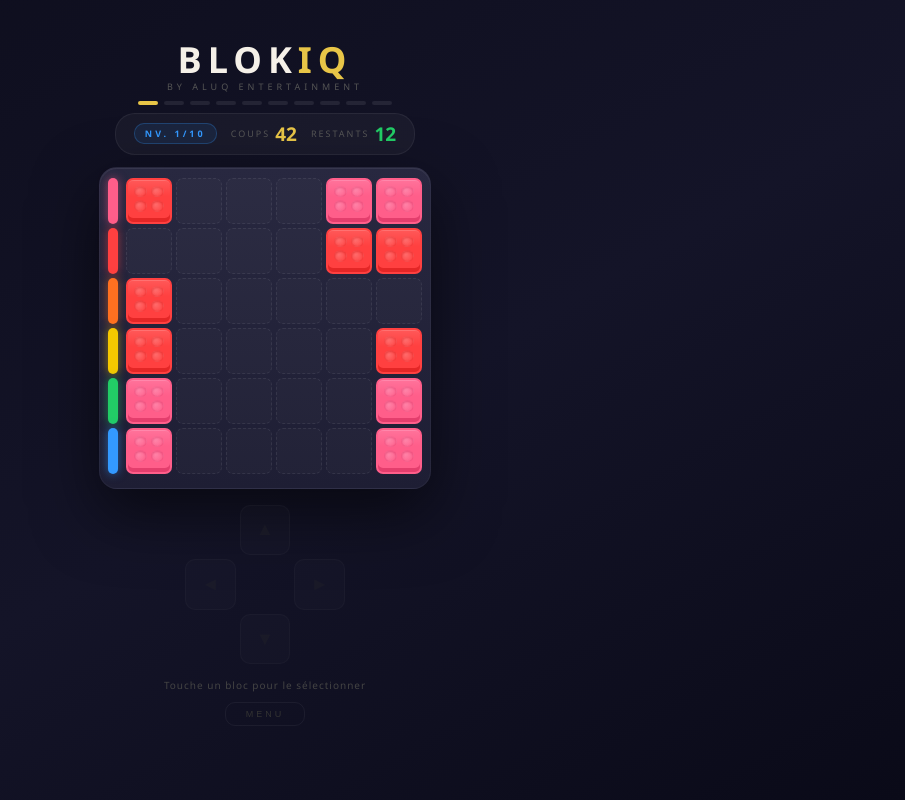
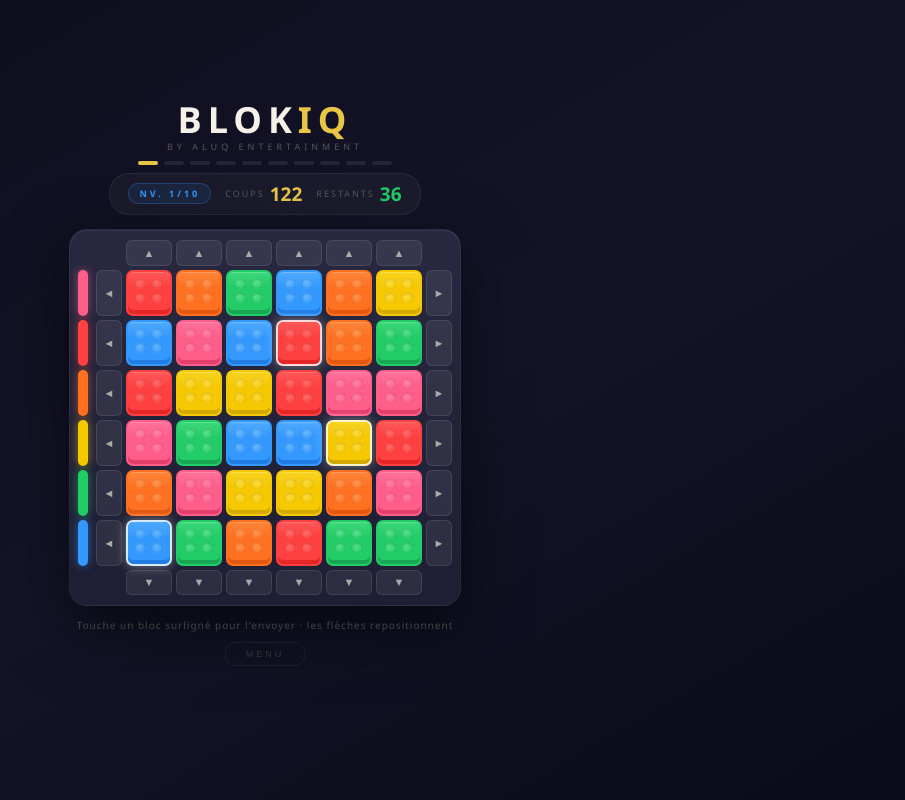
Before and after one commit to emmanuelluquebailen-afk/blokiq-aluQ, a React (Vite) app: page / in a window 1280 px wide. Both pictures are taken after a click on the button 640 px from the left and 371 px from the top of the page. Shown: the whole page, without its empty margins (375-1280 px from the left). Built offline with nearby package versions, Linux system fonts and the light colour scheme.

Commit message:
Update App.jsx

```diff
--- a/src/App.jsx
+++ b/src/App.jsx
@@ -15,110 +15,63 @@ const COLORS = [
   { id: 5, hex: "#3399FF", dark: "#1166CC", light: "#88CCFF" },
 ];
 
-// ── Core slide physics ──────────────────────────────────────────────────────────
-// A block slides in one direction until it hits a wall or another block.
-// Sliding LEFT out of column 0 only succeeds (exits the board) if the block's
-// color matches its current row — that's the matching "gate".
-function computeSlide(grid, r, c, dir) {
-  const color = grid[r][c];
-  if (color === null) return { type: "none" };
+// ── Repositioning: whole row/column circular rotation (arrows) ─────────────────
+function slideRowLeft(g, row) { const n=g.map(r=>[...r]); const f=n[row][0]; n[row]=[...n[row].slice(1),f]; return n; }
+function slideRowRight(g, row) { const n=g.map(r=>[...r]); const l=n[row][n[row].length-1]; n[row]=[l,...n[row].slice(0,-1)]; return n; }
+function slideColUp(g, col) { const n=g.map(r=>[...r]); const f=n[0][col]; for(let r=0;r<GRID_SIZE-1;r++) n[r][col]=n[r+1][col]; n[GRID_SIZE-1][col]=f; return n; }
+function slideColDown(g, col) { const n=g.map(r=>[...r]); const l=n[GRID_SIZE-1][col]; for(let r=GRID_SIZE-1;r>0;r--) n[r][col]=n[r-1][col]; n[0][col]=l; return n; }
 
-  if (dir === "left") {
-    let cc = c;
-    while (true) {
-      const next = cc - 1;
-      if (next < 0) {
-        if (color === r) return { type: "exit" };
-        return cc === c ? { type: "none" } : { type: "move", to: { r, c: cc } };
+function formatTime(s) { return `${Math.floor(s/60)}:${(s%60).toString().padStart(2,"0")}`; }
+
+// ── Generation: start from the "lined up but not yet sent" board (row r is all
+// color r), scramble it with random row/column rotations. Reversing exactly
+// those rotations gets back to lined-up, then 36 taps clear it — so every
+// generated board is guaranteed solvable, and (scramble + 36) is a real,
+// reachable move count we use as the baseline for the level's move limit.
+function generateGrid(margin) {
+  let g = COLORS.map((_,i)=>Array(GRID_SIZE).fill(i));
+  const scramble = 40 + Math.floor(Math.random()*40);
+  for (let m=0;m<scramble;m++) {
+    const type = Math.random()<0.5 ? "row" : "col";
+    const idx = Math.floor(Math.random()*GRID_SIZE);
+    const dir = Math.random()<0.5;
+    if (type==="row") g = dir ? slideRowLeft(g,idx) : slideRowRight(g,idx);
+    else g = dir ? slideColUp(g,idx) : slideColDown(g,idx);
   }
-      if (grid[r][next] !== null) return cc === c ? { type: "none" } : { type: "move", to: { r, c: cc } };
-      cc = next;
-    }
-  }
-  if (dir === "right") {
-    let cc = c;
-    while (cc + 1 <= GRID_SIZE - 1 && grid[r][cc + 1] === null) cc++;
-    return cc === c ? { type: "none" } : { type: "move", to: { r, c: cc } };
-  }
-  if (dir === "up") {
-    let rr = r;
-    while (rr - 1 >= 0 && grid[rr - 1][c] === null) rr--;
-    return rr === r ? { type: "none" } : { type: "move", to: { r: rr, c } };
-  }
-  if (dir === "down") {
-    let rr = r;
-    while (rr + 1 <= GRID_SIZE - 1 && grid[rr + 1][c] === null) rr++;
-    return rr === r ? { type: "none" } : { type: "move", to: { r: rr, c } };
-  }
-  return { type: "none" };
+  const baseline = scramble + GRID_SIZE*GRID_SIZE; // rotations + the 36 mandatory exits
+  return { grid: g, moveLimit: Math.ceil(baseline*(1+margin)), scramble: baseline };
 }
 
-function emptyGrid() { return Array.from({length:GRID_SIZE}, ()=>Array(GRID_SIZE).fill(null)); }
-function formatTime(s) { return `${Math.floor(s/60)}:${(s%60).toString().padStart(2,"0")}`; }
-
-// ── Generation ────────────────────────────────────────────────────────────────
-// Build the board by "inserting" each block through its own gate and walking it
-// (up/down/right only — never left, so it never accidentally exits) to a random
-// resting spot. Because every block's path only ever moves through cells that
-// were empty at the time, undoing the blocks in reverse-insertion order with the
-// exact opposite path always works — so every generated puzzle is guaranteed
-// solvable, and the total path length gives us a real baseline move count.
-function generatePuzzle(margin) {
-  let grid = emptyGrid();
-  let totalPathMoves = 0;
-  for (let color=0; color<GRID_SIZE; color++) {
-    for (let k=0; k<GRID_SIZE; k++) {
-      if (grid[color][0] !== null) continue; // gate momentarily blocked, skip this copy
-      grid[color][0] = color;
-      let pos = { r: color, c: 0 };
-      const steps = 1 + Math.floor(Math.random()*3);
-      let actualSteps = 0;
-      for (let s=0; s<steps; s++) {
-        const dirs = ["up","down","right"].sort(()=>Math.random()-0.5);
-        let moved = false;
-        for (const dir of dirs) {
-          const result = computeSlide(grid, pos.r, pos.c, dir);
-          if (result.type === "move") {
-            grid[pos.r][pos.c] = null;
-            grid[result.to.r][result.to.c] = color;
-            pos = result.to;
-            moved = true; actualSteps++;
-            break;
-          }
-        }
-        if (!moved) break;
-      }
-      totalPathMoves += actualSteps + 1; // +1 for the eventual exit move
-    }
-  }
-  return { grid, moveLimit: Math.ceil(totalPathMoves*(1+margin)), scramble: totalPathMoves };
+// Remove the block at (r,c): everything to its right in that row shifts left,
+// the freed slot lands at the row's right end.
+function removeFromRow(grid, r, c) {
+  const n = grid.map(row=>[...row]);
+  const row = n[r];
+  n[r] = [...row.slice(0,c), ...row.slice(c+1), null];
+  return n;
 }
 
 function findBonusBlock(grid) {
-  const inOwnRow = [];
-  const any = [];
+  const candidates = [];
   for (let r=0;r<GRID_SIZE;r++) for (let c=0;c<GRID_SIZE;c++) {
-    if (grid[r][c] === null) continue;
-    any.push({r,c});
-    if (grid[r][c] === r) inOwnRow.push({r,c});
+    if (grid[r][c] === r) candidates.push({r,c});
   }
-  const pool = inOwnRow.length>0 ? inOwnRow : any;
-  if (pool.length===0) return null;
-  return pool[Math.floor(Math.random()*pool.length)];
+  if (candidates.length===0) return null;
+  return candidates[Math.floor(Math.random()*candidates.length)];
 }
 
 function randomBonus() { return BONUS_TYPES[Math.floor(Math.random()*BONUS_TYPES.length)]; }
 
 // ── Components ───────────────────────────────────────────────────────────────
-function LegoBlock({ colorId, selected, exiting, onTap }) {
+function LegoBlock({ colorId, eligible, exiting, onTap }) {
   const c = COLORS[colorId];
   return (
     <button onClick={onTap}
       onTouchEnd={(e)=>{ e.preventDefault(); onTap(); }}
       style={{ width:"var(--blk)",height:"var(--blk)",borderRadius:7,background:c.hex,position:"relative",overflow:"hidden",
-        border: selected ? "2px solid #fff" : "2px solid transparent",
-        boxShadow: exiting ? `0 0 22px ${c.hex}` : (selected ? `0 0 14px #ffffffaa, inset 0 -4px 0 ${c.dark}88` : `inset 0 -4px 0 ${c.dark}88, inset 0 1px 0 ${c.light}88`),
-        transform: exiting ? "scale(1.3)" : (selected ? "scale(1.08)" : "scale(1)"),
+        border: eligible ? "2px solid #ffffffcc" : "2px solid transparent",
+        boxShadow: exiting ? `0 0 22px ${c.hex}` : (eligible ? `0 0 12px #ffffff66, inset 0 -4px 0 ${c.dark}88` : `inset 0 -4px 0 ${c.dark}88, inset 0 1px 0 ${c.light}88`),
+        transform: exiting ? "scale(1.3)" : "scale(1)",
         opacity: exiting ? 0 : 1,
         transition: "transform 0.25s ease, opacity 0.25s ease, box-shadow 0.2s ease",
         padding:0, cursor:"pointer", touchAction:"manipulation", flexShrink:0 }}>
@@ -141,7 +94,7 @@ function EmptySlot() {
     border:"1.5px dashed #ffffff14", background:"#ffffff05", flexShrink:0 }} />;
 }
 
-function DPadBtn({ label, onClick, disabled }) {
+function ArrowBtn({ label, onClick, horizontal, disabled }) {
   const [active, setActive] = useState(false);
   return (
     <button disabled={disabled}
@@ -149,11 +102,12 @@ function DPadBtn({ label, onClick, disabled }) {
       onTouchStart={()=>setActive(true)}
       onTouchEnd={(e)=>{ e.preventDefault(); setActive(false); if(!disabled) onClick(); }}
       onClick={onClick}
-      style={{ width:"min(52px, calc(var(--blk) * 1.1))", height:"min(52px, calc(var(--blk) * 1.1))",
-        background:active?"#E8C54740":"#ffffff10", border:`1px solid ${active?"#E8C54780":"#ffffff18"}`,
-        borderRadius:10, color:disabled?"#333":(active?"#E8C547":"#ccc"), fontSize:18, fontWeight:700,
-        cursor:disabled?"default":"pointer", display:"flex",alignItems:"center",justifyContent:"center",
-        transform:active?"scale(0.92)":"scale(1)", transition:"all 0.1s",
+      style={{ width:horizontal?"calc(var(--blk) * 0.565)":"var(--blk)",
+        height:horizontal?"var(--blk)":"calc(var(--blk) * 0.565)",
+        background:active?"#E8C54740":"#ffffff12", border:`1px solid ${active?"#E8C54780":"#ffffff18"}`,
+        borderRadius:6, color:disabled?"#333":(active?"#E8C547":"#aaaaaa"), fontSize:11, fontWeight:700,
+        cursor:disabled?"default":"pointer", display:"flex", alignItems:"center", justifyContent:"center",
+        transform:active?"scale(0.93)":"scale(1)", transition:"all 0.1s", padding:0, flexShrink:0,
         opacity:disabled?0.25:1, touchAction:"manipulation" }}>
       {label}
     </button>
@@ -237,11 +191,10 @@ export default function Blokiq() {
   const [mode, setMode] = useState("normal");
   const [level, setLevel] = useState(0);
   const [grid, setGrid] = useState(null);
-  const [selected, setSelected] = useState(null);
   const [exiting, setExiting] = useState(null);
   const [moveLimit, setMoveLimit] = useState(0);
   const [moves, setMoves] = useState(0);
-  const [history, setHistory] = useState([]); // up to 3 past grid snapshots
+  const [history, setHistory] = useState([]);
   const [retryAvailable, setRetryAvailable] = useState(true);
   const [currentMargin, setCurrentMargin] = useState(0);
   const [bonuses, setBonuses] = useState([]);
@@ -253,11 +206,10 @@ export default function Blokiq() {
   const timerRef = useRef(null);
 
   const loadLevel = useCallback((lvl, margin, retryFlag=true) => {
-    const { grid: g, moveLimit: ml } = generatePuzzle(margin);
+    const { grid: g, moveLimit: ml } = generateGrid(margin);
     setLevel(lvl);
     setCurrentMargin(margin);
     setGrid(g);
-    setSelected(null);
     setExiting(null);
     setMoveLimit(ml);
     setMoves(0);
@@ -300,39 +252,30 @@ export default function Blokiq() {
     }
   }, [moveLimit]);
 
-  const handleDirection = useCallback((dir) => {
-    if (!selected || gameStatus !== "playing") return;
-    const { r, c } = selected;
-    const result = computeSlide(grid, r, c, dir);
-    if (result.type === "none") return;
+  // Row/column repositioning arrows
+  const makeMove = useCallback((newGrid) => {
+    if (gameStatus !== "playing") return;
+    const newHistory = [grid.map(row=>[...row]), ...history].slice(0,3);
+    setHistory(newHistory);
+    finishMove(newGrid, moves+1);
+  }, [gameStatus, grid, history, moves, finishMove]);
+
+  // Tap a block: if it's already sitting in its own matching row, it exits.
+  const tapBlock = useCallback((r, c) => {
+    if (gameStatus !== "playing") return;
+    const colorId = grid[r][c];
+    if (colorId === null || colorId !== r) return; // not eligible, do nothing
 
     const newHistory = [grid.map(row=>[...row]), ...history].slice(0,3);
     setHistory(newHistory);
+    setExiting({ r, c });
     const newMoves = moves + 1;
-
-    if (result.type === "exit") {
-      setExiting({ r, c });
-      setSelected(null);
     setTimeout(() => {
-        const ng = grid.map(row=>[...row]);
-        ng[r][c] = null;
+      const ng = removeFromRow(grid, r, c);
       setExiting(null);
       finishMove(ng, newMoves);
     }, 230);
-    } else {
-      const ng = grid.map(row=>[...row]);
-      ng[result.to.r][result.to.c] = ng[r][c];
-      ng[r][c] = null;
-      setSelected({ r: result.to.r, c: result.to.c });
-      finishMove(ng, newMoves);
-    }
-  }, [selected, grid, gameStatus, history, moves, finishMove]);
-
-  const tapBlock = useCallback((r, c) => {
-    if (gameStatus !== "playing") return;
-    if (grid[r][c] === null) { setSelected(null); return; }
-    setSelected(prev => (prev && prev.r===r && prev.c===c) ? null : { r, c });
-  }, [grid, gameStatus]);
+  }, [grid, gameStatus, history, moves, finishMove]);
 
   const useBonus = useCallback((type, fromRetry=false) => {
     setBonuses(b => { const idx=b.indexOf(type); if (idx===-1) return b; return [...b.slice(0,idx), ...b.slice(idx+1)]; });
@@ -343,8 +286,7 @@ export default function Blokiq() {
       if (target) {
         setExiting(target);
         setTimeout(() => {
-          const ng = grid.map(row=>[...row]);
-          ng[target.r][target.c] = null;
+          const ng = removeFromRow(grid, target.r, target.c);
           setExiting(null);
           const remaining = ng.flat().filter(v=>v!==null).length;
           setGrid(ng);
@@ -357,7 +299,6 @@ export default function Blokiq() {
         setGrid(target);
         setMoves(m => Math.max(0, m - history.length));
         setHistory([]);
-        setSelected(null);
       }
     }
     if (fromRetry) setRetryAvailable(true);
@@ -410,7 +351,7 @@ export default function Blokiq() {
 
   return (
     <div style={{ minHeight:"100dvh", width:"100%", boxSizing:"border-box", overflowX:"hidden",
-      "--blk": "min(46px, calc((100vw - 90px) / 6))",
+      "--blk": "min(46px, calc((100vw - 100px) / 7.2))",
       background:"linear-gradient(150deg, #0D0D1C 0%, #141428 55%, #0A0A18 100%)",
       display:"flex",flexDirection:"column",alignItems:"center",justifyContent:"center",
       padding:"16px 12px 48px",
@@ -440,7 +381,7 @@ export default function Blokiq() {
 
       <div style={{ display:"flex",alignItems:"center",gap:14,
         background:"#ffffff0A",padding:"7px 18px",borderRadius:20,
-        border:"1px solid #ffffff10",marginBottom:12,flexWrap:"wrap",justifyContent:"center" }}>
+        border:"1px solid #ffffff10",marginBottom:14,flexWrap:"wrap",justifyContent:"center" }}>
         <div style={{ fontSize:9,letterSpacing:3,textTransform:"uppercase",fontWeight:700,
           color:mode==="expert"?"#FF5E8A":"#3399FF",padding:"3px 10px",borderRadius:10,
           background:mode==="expert"?"#FF5E8A18":"#3399FF18",
@@ -467,50 +408,38 @@ export default function Blokiq() {
       </div>
 
       {/* Board */}
-      <div style={{ display:"flex", gap:6 }}>
       <div style={{ background:"linear-gradient(180deg, #282840, #1E1E34)",borderRadius:18,
         padding:"10px 8px",boxShadow:"0 24px 64px #00000090, inset 0 1px 0 #ffffff12",
         border:"1px solid #ffffff0A", maxWidth:"100%" }}>
+        <div style={{ display:"flex",gap:4,marginBottom:4,paddingLeft:"calc(22px + var(--blk) * 0.565)" }}>
+          {Array.from({length:GRID_SIZE},(_,c)=>(
+            <ArrowBtn key={c} label="▲" disabled={disabled} onClick={()=>makeMove(slideColUp(grid,c))} horizontal={false} />
+          ))}
+        </div>
+
         {grid && grid.map((row,r)=>(
           <div key={r} style={{ display:"flex",gap:4,alignItems:"center",marginBottom:4 }}>
             <div style={{ width:10,height:"var(--blk)",borderRadius:5,background:COLORS[r].hex,
               boxShadow:`0 0 10px ${COLORS[r].hex}88`,flexShrink:0,marginRight:4 }} />
+            <ArrowBtn label="◄" disabled={disabled} onClick={()=>makeMove(slideRowLeft(grid,r))} horizontal={true} />
             {row.map((cid,c)=> cid===null
               ? <EmptySlot key={c} />
               : <LegoBlock key={c} colorId={cid}
-                    selected={selected && selected.r===r && selected.c===c}
+                  eligible={cid===r}
                   exiting={exiting && exiting.r===r && exiting.c===c}
                   onTap={()=>tapBlock(r,c)} />
             )}
+            <ArrowBtn label="►" disabled={disabled} onClick={()=>makeMove(slideRowRight(grid,r))} horizontal={true} />
           </div>
+        ))}
+
+        <div style={{ display:"flex",gap:4,paddingLeft:"calc(22px + var(--blk) * 0.565)" }}>
+          {Array.from({length:GRID_SIZE},(_,c)=>(
+            <ArrowBtn key={c} label="▼" disabled={disabled} onClick={()=>makeMove(slideColDown(grid,c))} horizontal={false} />
           ))}
         </div>
       </div>
 
-      {/* D-Pad */}
-      <div style={{ display:"flex",flexDirection:"column",alignItems:"center",gap:4,marginTop:16 }}>
-        <DPadBtn label="▲" disabled={disabled||!selected} onClick={()=>handleDirection("up")} />
-        <div style={{ display:"flex",gap:4 }}>
-          <DPadBtn label="◄" disabled={disabled||!selected} onClick={()=>handleDirection("left")} />
-          <div style={{ width:"min(52px, calc(var(--blk) * 1.1))",height:"min(52px, calc(var(--blk) * 1.1))",
-            display:"flex",alignItems:"center",justifyContent:"center" }}>
-            {selected && <div style={{ width:10,height:10,borderRadius:"50%",background:"#E8C547" }} />}
-          </div>
-          <DPadBtn label="►" disabled={disabled||!selected} onClick={()=>handleDirection("right")} />
-        </div>
-        <DPadBtn label="▼" disabled={disabled||!selected} onClick={()=>handleDirection("down")} />
-      </div>
-
-      <div style={{ fontSize:10,color:"#444",marginTop:14,letterSpacing:1,textAlign:"center" }}>
-        {selected ? "Touche une direction pour déplacer le bloc" : "Touche un bloc pour le sélectionner"}
-      </div>
-      <button onClick={()=>setScreen("menu")} style={{ marginTop:10,padding:"6px 20px",
-        background:"transparent",border:"1px solid #ffffff0D",borderRadius:10,
-        color:"#333",fontSize:9,letterSpacing:3,textTransform:"uppercase",cursor:"pointer" }}>
-        Menu
-      </button>
-
-      {/* Bonus buttons */}
       {bonuses.length > 0 && gameStatus === "playing" && (
         <div style={{ display:"flex",gap:8,marginTop:12,flexWrap:"wrap",justifyContent:"center" }}>
           {[...new Set(bonuses)].map(b=>(
@@ -523,6 +452,15 @@ export default function Blokiq() {
         </div>
       )}
 
+      <div style={{ fontSize:10,color:"#444",marginTop:12,letterSpacing:1,textAlign:"center" }}>
+        Touche un bloc surligné pour l'envoyer · les flèches repositionnent
+      </div>
+      <button onClick={()=>setScreen("menu")} style={{ marginTop:10,padding:"6px 20px",
+        background:"transparent",border:"1px solid #ffffff0D",borderRadius:10,
+        color:"#333",fontSize:9,letterSpacing:3,textTransform:"uppercase",cursor:"pointer" }}>
+        Menu
+      </button>
+
       {showBonus && (
         <div style={{ position:"fixed",top:20,left:"50%",transform:"translateX(-50%)",
           background:"#1A1A30",border:"1px solid #E8C54760",borderRadius:14,
@@ -532,7 +470,6 @@ export default function Blokiq() {
         </div>
       )}
 
-      {/* WIN overlay */}
       {gameStatus === "won" && (
         <Overlay>
           <div style={{ fontSize:48,marginBottom:8 }}>🏆</div>
@@ -553,7 +490,6 @@ export default function Blokiq() {
         </Overlay>
       )}
 
-      {/* LOST overlay */}
       {gameStatus === "lost" && (
         <Overlay>
           <div style={{ fontSize:48,marginBottom:8 }}>😤</div>
@@ -576,7 +512,6 @@ export default function Blokiq() {
         </Overlay>
       )}
 
-      {/* GAME OVER overlay */}
       {gameStatus === "gameover" && (
         <Overlay>
           <div style={{ fontSize:48,marginBottom:8 }}>💀</div>
```
Lines whose indentation alone changed are shown as unchanged.
